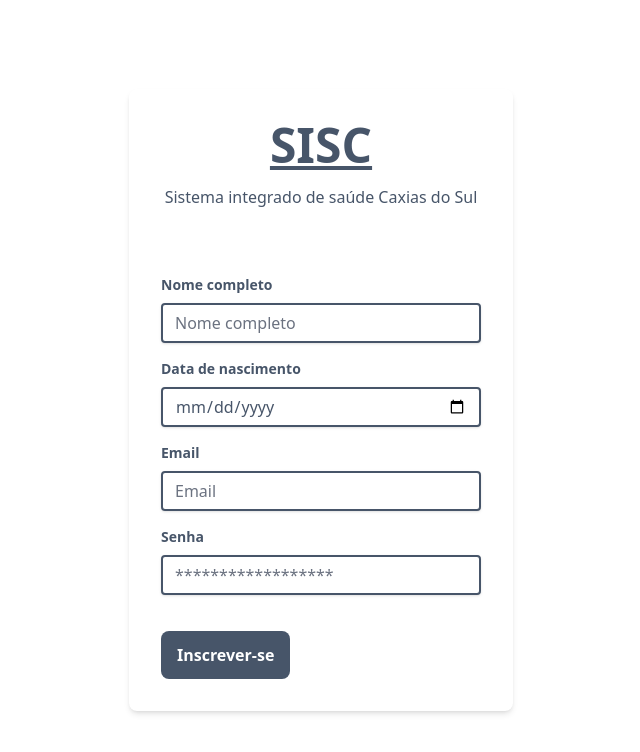
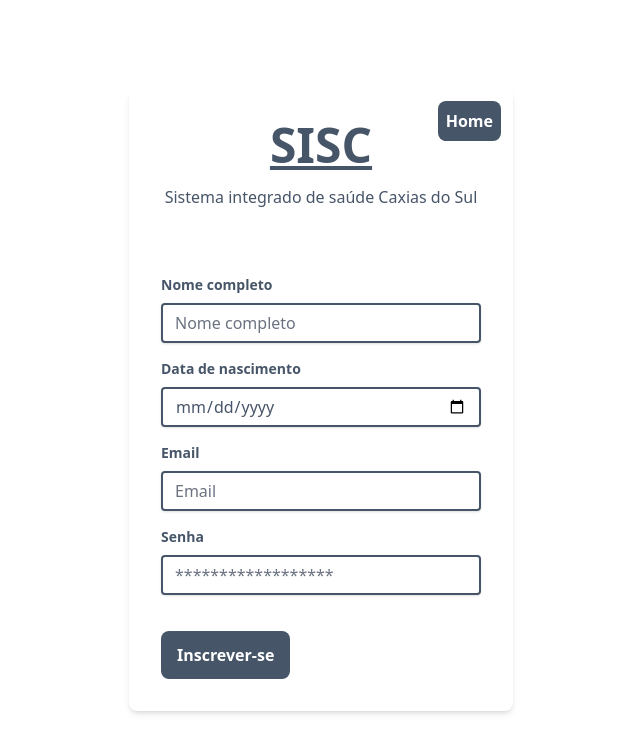
Before and after one commit to Leo-BM/projeto-empreendedor-ads, a Vue app: page /registro in a window 1280 px wide. Shown: the top 752 px of the page, without its empty margins (319-959 px from the left). Built offline with nearby package versions, Linux system fonts and the light colour scheme.

Commit message:
Add botão voltar em Login e Registre-se

```diff
--- a/src/Views/LoginPage.vue
+++ b/src/Views/LoginPage.vue
@@ -1,6 +1,11 @@
 <template>
   <div class="h-screen grid place-items-center">
-    <div class="bg-white p-8 rounded-lg shadow-md w-96 mx-auto">
+    <div class="bg-white p-8 rounded-lg shadow-md w-96 mx-auto relative">
+      <RouterLink
+        class="btn-primary !p-2 absolute top-3 right-3"
+        :to="{ name: 'homePage' }"
+        >Home</RouterLink
+      >
       <div class="text-center">
         <MainLogo />
       </div>
--- a/src/Views/Registration.vue
+++ b/src/Views/Registration.vue
@@ -1,6 +1,11 @@
 <template>
   <div class="h-screen grid place-items-center">
-    <div class="bg-white p-8 rounded-lg shadow-md w-96 mx-auto">
+    <div class="bg-white p-8 rounded-lg shadow-md w-96 mx-auto relative">
+      <RouterLink
+        class="btn-primary !p-2 absolute top-3 right-3"
+        :to="{ name: 'homePage' }"
+        >Home</RouterLink
+      >
       <div class="text-center">
         <MainLogo />
       </div>
```
